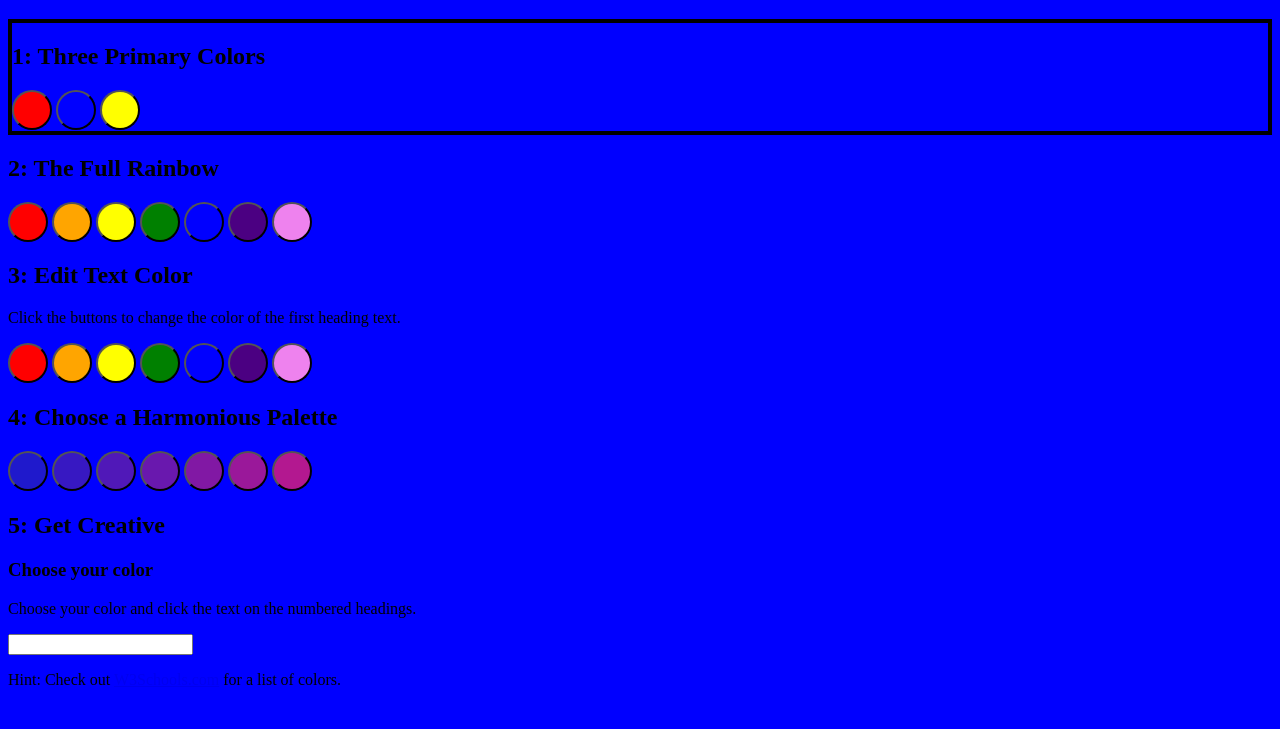
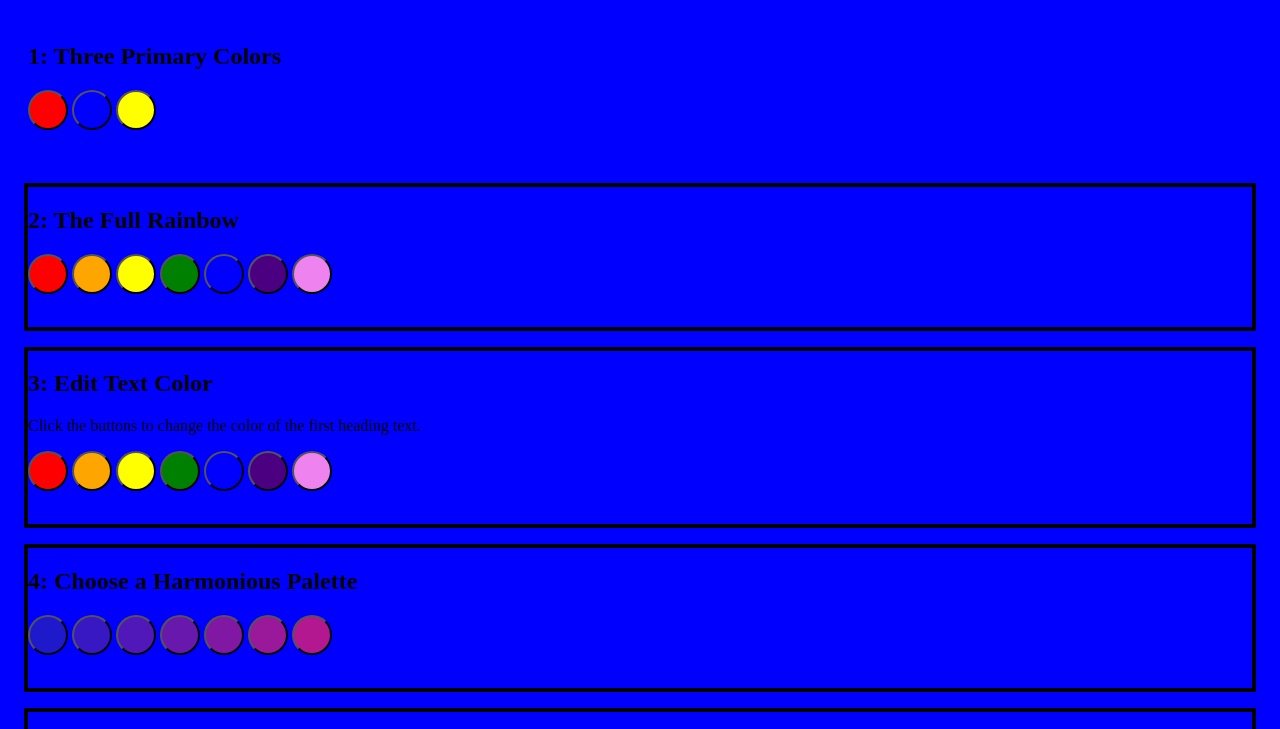
Before and after one commit to jbchavez19/LG-Challenge-Color-Picker, a plain HTML site: page index.html in a window 1280 px wide. Both pictures are taken after a click on the button 72 px from the left and 146 px from the top of the page. Shown: the part 61-790 px from the top of the page. Drawn offline with Linux system fonts and the light colour scheme.

Commit message:
Made the selection more eye-candy

```diff
--- a/main.css
+++ b/main.css
@@ -5,18 +5,22 @@ button {
 }
 
 section {
-  padding-bottom: 2em
-  boder-style: transparent;
+  padding-bottom: 2em;
+  margin: 1em;
+  border-style: solid;
+  border-width: .25em;
+  border-color: black
 }
 
 section.selected {
-  border-style: solid;
+  border-style: dashed;
   border-width: .25em;
+  border-color: blue;
 }
 
 div.subsection {
   margin-bottom: 1em;
-  padding-bottom: 1em
+  padding-bottom: 1em;
 }
 
 .color1 {
```
